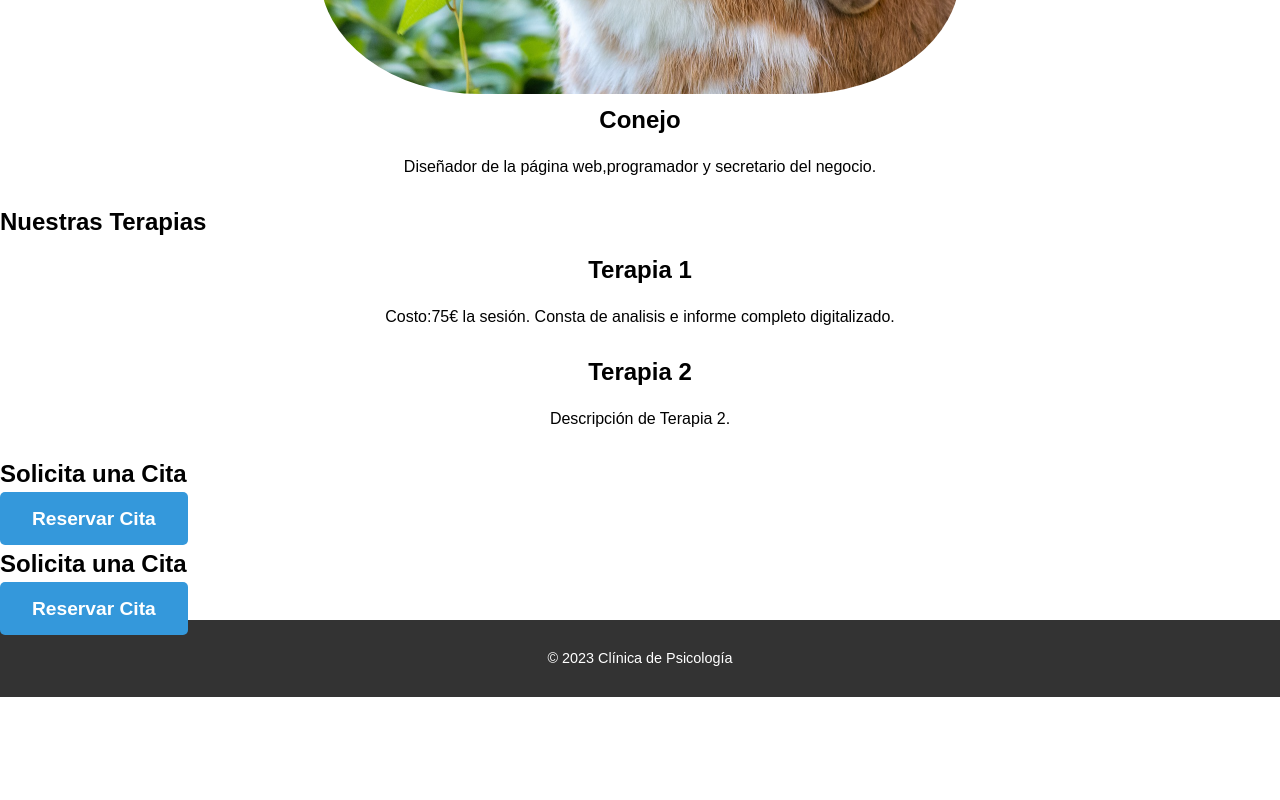
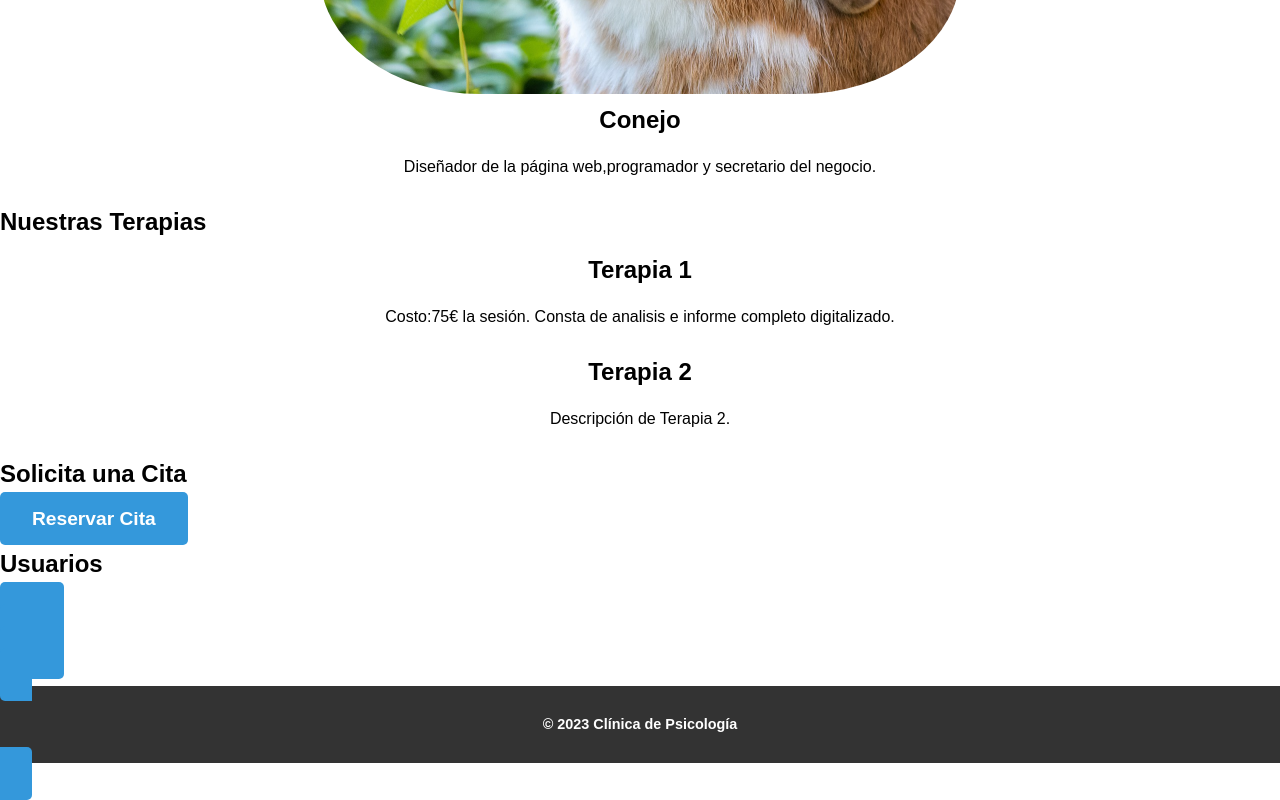
Before and after one commit to marqui10/psicologia_conejo, a plain HTML site: page index.html in a window 1280 px wide. Shown: the part 1265-2065 px from the top of the page. Before the commit the page ends 1962 px from the top, so only its background shows below. Drawn offline with Linux system fonts and the light colour scheme; a script that the page names is missing.

Commit message:
Actualizar index.html

```diff
--- a/index.html
+++ b/index.html
@@ -59,10 +59,10 @@
     <!-- Sistema de Citas -->
     <section id="appointments" class="section section--gray">
         <div class="container">
-            <h2 class="section__title">Solicita una Cita</h2>
+            <h2 class="section__title">Usuarios</h2>
             <div class="appointment-scheduler">
                 <!-- Agrega un enlace interactivo que lleve a otro sitio para reservar citas -->
-                <a href="https://calendly.com/psicologiaconejo/30min" class="external-appointment-link">Reservar Cita</a>
+                <a href="https://calendly.com/psicologiaconejo/30min" class="external-appointment-link"Acceso</a>
 
 
 
```
